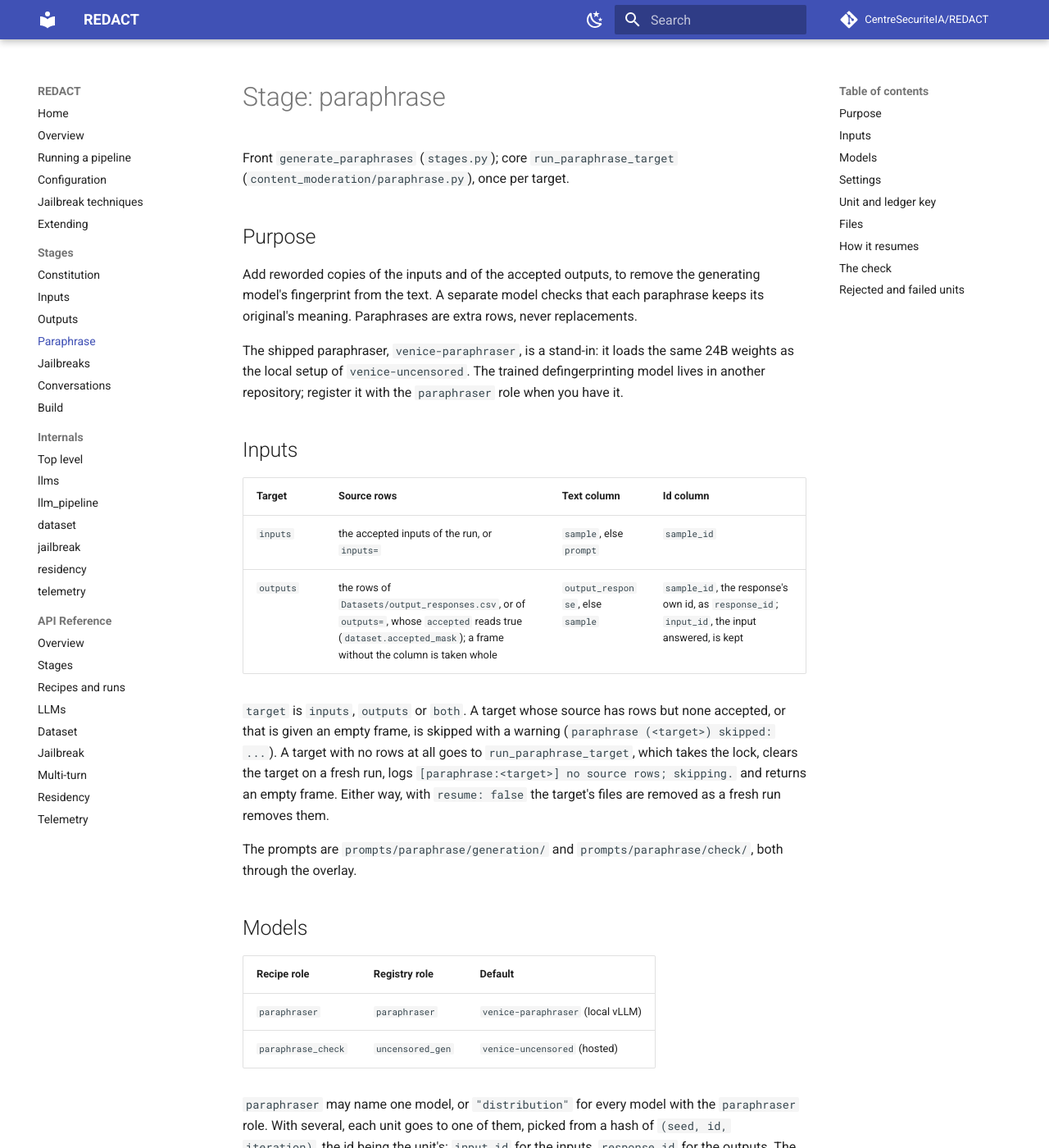
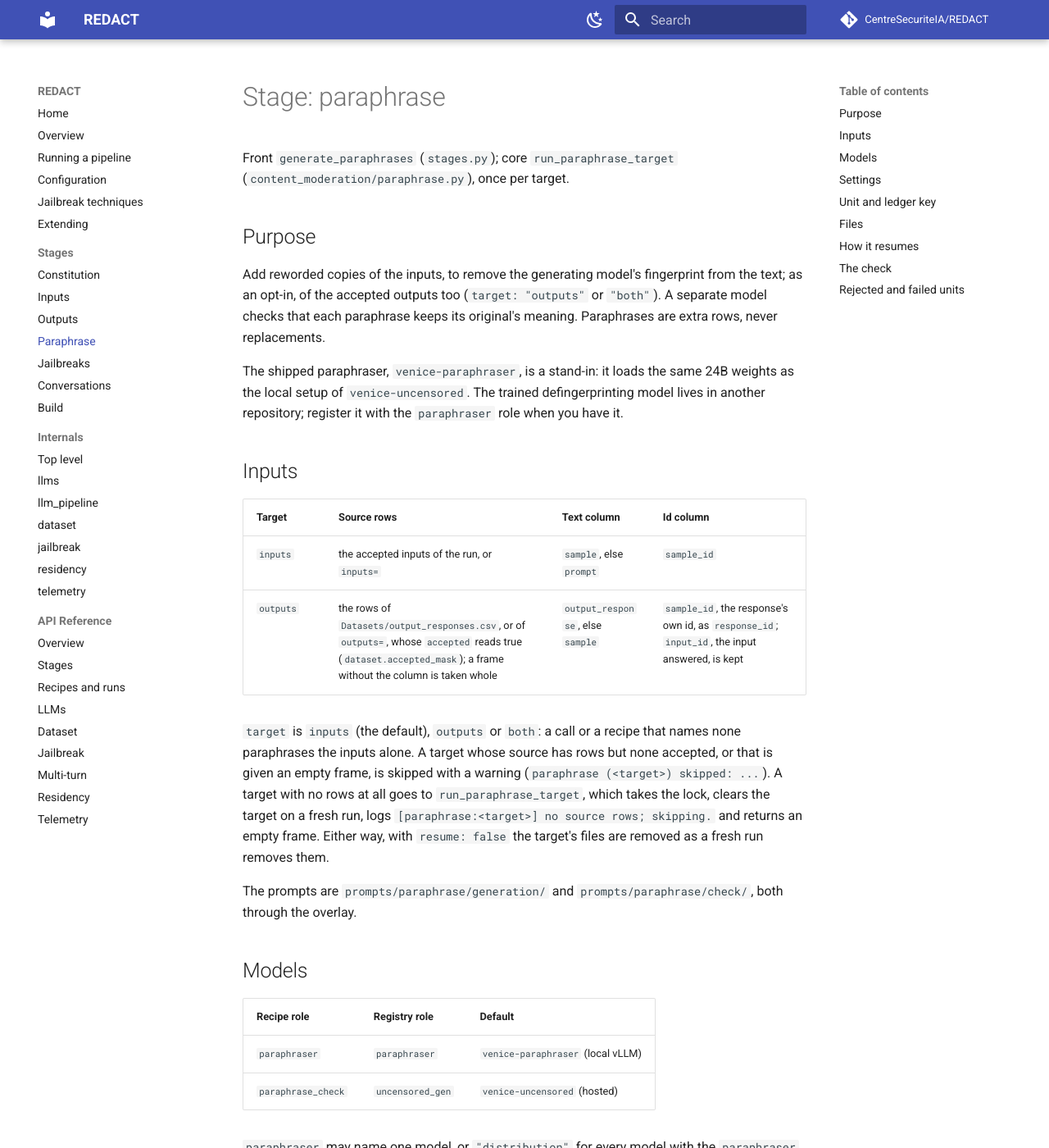
Before and after one commit to CentreSecuriteIA/REDACT, an MkDocs documentation site: the page built from docs/stages/paraphrase.md, in a window 1280 px wide and 1400 px high. Shown: the whole window at 82% size. Built offline with MkDocs 1.6.1 and Material for MkDocs 9.7.7, drawn with Linux system fonts in a browser that asks for light colours; comment, search, counter and statistics services are not loaded; some of the changed text lies outside the part shown.

Commit message:
Paraphrase the inputs only by default; the outputs are an opt-in
A call or a recipe that names no paraphrase target now paraphrases the
inputs alone (D16a). The outputs target stays, as "outputs" or "both", with
the response-keyed units of b2ab993 unchanged; its resume check runs only
when it does.

- paraphrase.DEFAULT_TARGET = "inputs", read by generate_paraphrases'
  default and by the Stage row's _paraphrase_sources and
  _paraphrase_files, so a run's record and file counts follow it.
- When the outputs are not among the targets and paraphrases_outputs.csv
  (or outputs_path) holds rows an earlier run left, the front warns once:
  the build still merges them, and the message names the remedies (delete
  the file, or run target "outputs" with resume: false). The file is left
  as it is.
- The example params files say "target": "inputs", kept explicit so they
  show the key. The dataset type files set no paraphrase params.
- Docstrings: generate_paraphrases (first line, target, Returns) and the
  build's eval_outputs.csv line.

Tests that relied on the old default now say target "both", so they keep
covering the opt-in: test_stage_files._paraphrases, the callers-frames
test, and test_build_files' training and eval runs (params paraphrase
target "both"). test_runconfig: the training run counts 3 paraphrases, one
per input, and the run record's paraphrase sources are the input files.
New: the default writes paraphrases_inputs.csv only and returns
{"inputs": df}; "both" writes both; the stale-file warning, given only when
the file has rows, leaves it untouched; a recipe without a target reads and
writes the inputs alone.

Docs: paraphrase.md (purpose, the target line, outputs_per_input, the
stale-file warning), configuration.md, build.md, running.md (the files
list, a troubleshooting row), overview.md (the stage table, the stage
paragraph, the mermaid edge dotted, the eval files table), README.md, the
notebook's comment and markdown, CLAUDE.md. No fixture changes:
stage_files.json and build_files.json are byte-identical.

Co-Authored-By: Claude Opus 5.5 <noreply@anthropic.com>

```diff
--- a/docs/stages/paraphrase.md
+++ b/docs/stages/paraphrase.md
@@ -5,10 +5,11 @@ Front `generate_paraphrases` (`stages.py`); core `run_paraphrase_target`
 
 ## Purpose
 
-Add reworded copies of the inputs and of the accepted outputs, to remove the
-generating model's fingerprint from the text. A separate model checks that
-each paraphrase keeps its original's meaning. Paraphrases are extra rows,
-never replacements.
+Add reworded copies of the inputs, to remove the generating model's
+fingerprint from the text; as an opt-in, of the accepted outputs too
+(`target: "outputs"` or `"both"`). A separate model checks that each
+paraphrase keeps its original's meaning. Paraphrases are extra rows, never
+replacements.
 
 The shipped paraphraser, `venice-paraphraser`, is a stand-in: it loads the
 same 24B weights as the local setup of `venice-uncensored`. The trained
@@ -22,7 +23,8 @@ defingerprinting model lives in another repository; register it with the
 | `inputs` | the accepted inputs of the run, or `inputs=` | `sample`, else `prompt` | `sample_id` |
 | `outputs` | the rows of `Datasets/output_responses.csv`, or of `outputs=`, whose `accepted` reads true (`dataset.accepted_mask`); a frame without the column is taken whole | `output_response`, else `sample` | `sample_id`, the response's own id, as `response_id`; `input_id`, the input answered, is kept |
 
-`target` is `inputs`, `outputs` or `both`. A target whose source has rows but
+`target` is `inputs` (the default), `outputs` or `both`: a call or a recipe
+that names none paraphrases the inputs alone. A target whose source has rows but
 none accepted, or that is given an empty frame, is skipped with a warning
 (`paraphrase (<target>) skipped: ...`). A target with no rows at all goes to
 `run_paraphrase_target`, which takes the lock, clears the target on a fresh
@@ -131,6 +133,13 @@ files, the ledger and the manifest of each target the run names, a skipped
 target too. The lock and the cut-back work as in
 [internals/dataset.md](../internals/dataset.md).
 
+A run that does not paraphrase the outputs leaves `paraphrases_outputs.csv`
+as an earlier run of that target wrote it, and the build still merges it.
+When the file holds rows, the front warns once (`paraphrase: <file> holds
+paraphrases of responses from an earlier run, and the build merges them;
+...`): delete the file, or run `target: "outputs"` with `resume: false` to
+replace them.
+
 A resume of the `outputs` target onto a folder written before its units were
 keyed on the response stops before any call: a ledger with an ack without
 `response_id` (read through a ledger keyed on `iteration`, since the stage's
```
Also changed, not shown: other parts of docs/stages/paraphrase.md (+2 -2 lines), CLAUDE.md (+4 -4 lines), README.md (+2 -2 lines), docs/configuration.md (+1 -1 lines), docs/overview.md (+6 -6 lines), docs/running.md (+2 -1 lines), docs/stages/build.md (+1 -1 lines), 9 other files.
